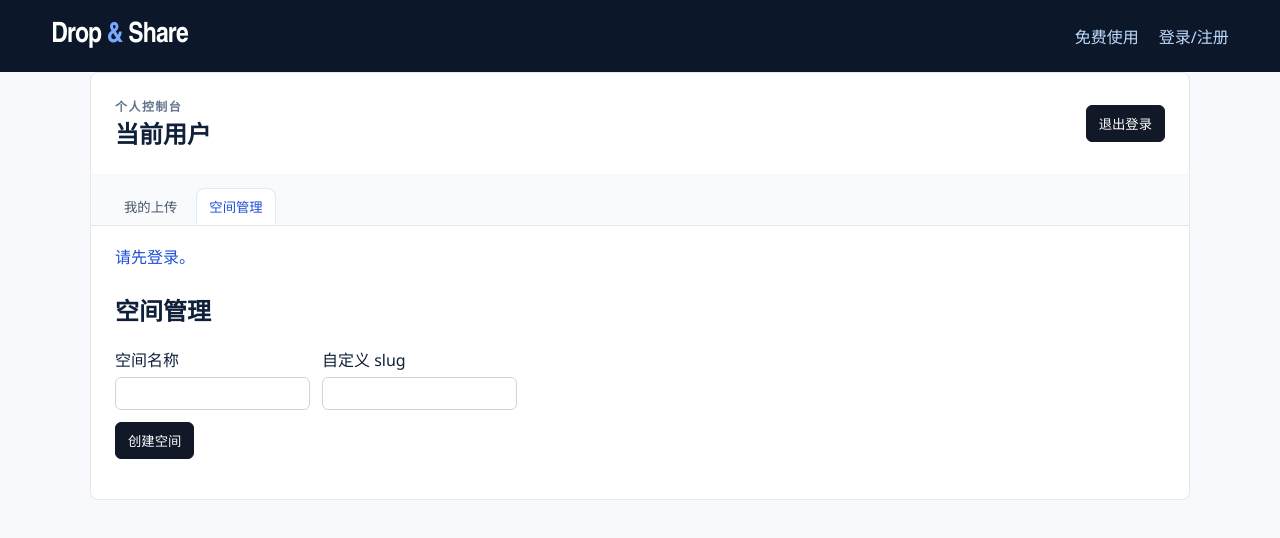
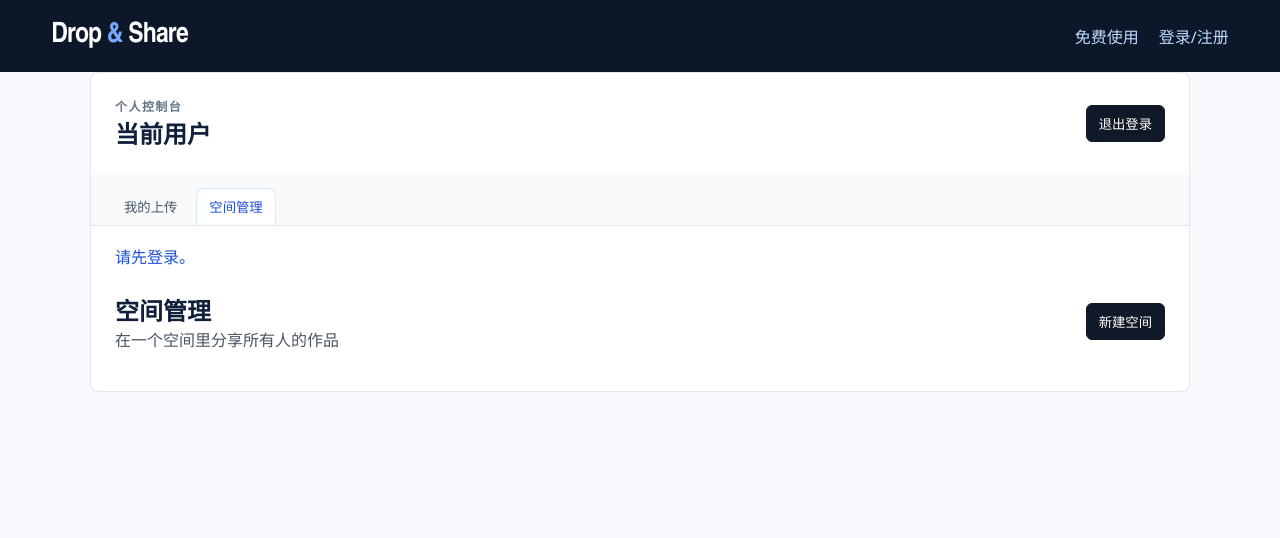
Before and after one commit to fffuuufffuuu/Drop-Share, a React (Vite) app in the folder web/: page /dashboard in a window 1280 px wide. Both pictures are taken after a click on the button "空间管理". Shown: the top 538 px of the page. Built offline with nearby package versions, Linux system fonts and the light colour scheme.

Commit message:
Update personal dashboard management

```diff
--- a/web/src/pages/DashboardPage.tsx
+++ b/web/src/pages/DashboardPage.tsx
@@ -3,6 +3,7 @@ import { Link, useNavigate } from "react-router-dom";
 
 import { api, setAuthToken } from "../api";
 import { getCurrentUser, notifyAuthChanged } from "../auth";
+import { CreateSpaceModal } from "../components/CreateSpaceModal";
 import type { PersonalDeployment, Space } from "../types";
 
 type DashboardPanel = "uploads" | "spaces";
@@ -29,8 +30,7 @@ export function DashboardPage() {
   const [activePanel, setActivePanel] = useState<DashboardPanel>("uploads");
   const [deployments, setDeployments] = useState<PersonalDeployment[]>([]);
   const [spaces, setSpaces] = useState<Space[]>([]);
-  const [name, setName] = useState("");
-  const [slug, setSlug] = useState("");
+  const [createSpaceOpen, setCreateSpaceOpen] = useState(false);
   const [message, setMessage] = useState("");
   const navigate = useNavigate();
 
@@ -57,7 +57,7 @@ export function DashboardPage() {
     }
     setAuthToken(token);
     try {
-      const { data } = await api.get("/spaces");
+      const { data } = await api.get<Space[]>("/spaces");
       setSpaces(data);
     } catch (error: any) {
       setMessage(error.response?.data?.message || "加载空间失败");
@@ -72,18 +72,6 @@ export function DashboardPage() {
       void loadSpaces();
     }
   }, [activePanel]);
-
-  async function createSpace() {
-    try {
-      const { data } = await api.post("/spaces", { name, slug: slug || undefined });
-      setMessage(`创建成功：入口 ${data.entryUrl}`);
-      setName("");
-      setSlug("");
-      await loadSpaces();
-    } catch (error: any) {
-      setMessage(error.response?.data?.message || "创建失败");
-    }
-  }
 
   function logout() {
     localStorage.removeItem("token");
@@ -100,9 +88,7 @@ export function DashboardPage() {
           <p className="dashboard-eyebrow">个人控制台</p>
           <h2>{getCurrentUser()?.username ?? "当前用户"}</h2>
         </div>
-        <button type="button" onClick={logout}>
-          退出登录
-        </button>
+        <button type="button" onClick={logout}>退出登录</button>
       </header>
 
       <div className="dashboard-tabs" role="tablist" aria-label="控制台板块">
@@ -133,26 +119,34 @@ export function DashboardPage() {
           {deployments.length === 0 ? (
             <p className="hint">还没有个人上传记录。</p>
           ) : (
-            <div className="deployment-list">
+            <div className="admin-table-scroll">
+              <table className="admin-table">
+                <thead>
+                  <tr>
+                    <th>网页</th>
+                    <th>上传时间</th>
+                    <th>到期时间</th>
+                    <th>状态</th>
+                    <th>操作</th>
+                  </tr>
+                </thead>
+                <tbody>
                   {deployments.map((deployment) => {
                     const status = getPersonalDeploymentStatus(deployment);
                     return (
-                  <article className="dashboard-deployment" key={deployment.id}>
-                    <div>
-                      <h3>{deployment.title}</h3>
-                      <p>
-                        上传：{new Date(deployment.createdAt).toLocaleString()}
-                        {" · "}
-                        到期：{new Date(deployment.expiresAt).toLocaleString()}
-                      </p>
-                    </div>
-                    <div className="dashboard-deployment-actions">
+                      <tr key={deployment.id}>
+                        <td>{deployment.title}</td>
+                        <td>{new Date(deployment.createdAt).toLocaleString()}</td>
+                        <td>{new Date(deployment.expiresAt).toLocaleString()}</td>
+                        <td>
                           <span
                             className={`dashboard-status dashboard-status-${statusClassNames[status]}`}
                           >
                             {status}
                           </span>
-                      {status === "正常" && (
+                        </td>
+                        <td>
+                          {status === "正常" ? (
                             <a
                               href={`/p/${deployment.publicSlug}`}
                               target="_blank"
@@ -161,11 +155,13 @@ export function DashboardPage() {
                             >
                               访问
                             </a>
-                      )}
-                    </div>
-                  </article>
+                          ) : "—"}
+                        </td>
+                      </tr>
                     );
                   })}
+                </tbody>
+              </table>
             </div>
           )}
         </div>
@@ -173,20 +169,15 @@ export function DashboardPage() {
 
       {activePanel === "spaces" && (
         <div className="dashboard-panel">
+          <div className="dashboard-panel-heading">
+            <div>
               <h2>空间管理</h2>
-          <div className="row">
-            <label>
-              空间名称
-              <input value={name} onChange={(event) => setName(event.target.value)} />
-            </label>
-            <label>
-              自定义 slug
-              <input value={slug} onChange={(event) => setSlug(event.target.value)} />
-            </label>
+              <p className="hint">在一个空间里分享所有人的作品</p>
             </div>
-          <button onClick={createSpace} type="button">
-            创建空间
+            <button type="button" onClick={() => setCreateSpaceOpen(true)}>
+              新建空间
             </button>
+          </div>
           <ul>
             {spaces.map((space) => (
               <li key={space.id}>
@@ -198,6 +189,16 @@ export function DashboardPage() {
           </ul>
         </div>
       )}
+
+      <CreateSpaceModal
+        open={createSpaceOpen}
+        onClose={() => setCreateSpaceOpen(false)}
+        onCreated={(space) => {
+          setSpaces((current) => [...current, space]);
+          setCreateSpaceOpen(false);
+          setMessage("空间创建成功");
+        }}
+      />
     </section>
   );
 }
--- a/web/src/styles.css
+++ b/web/src/styles.css
@@ -641,6 +641,18 @@ td {
   margin-top: 0;
 }
 
+.dashboard-panel-heading {
+  display: flex;
+  align-items: center;
+  justify-content: space-between;
+  gap: 24px;
+}
+
+.dashboard-panel-heading h2,
+.dashboard-panel-heading p {
+  margin: 0;
+}
+
 .dashboard-deployment {
   display: flex;
   align-items: center;
```
Also changed, not shown: 1 other file (tests, documents, lock files or other folders). Lines whose indentation alone changed are shown as unchanged.
